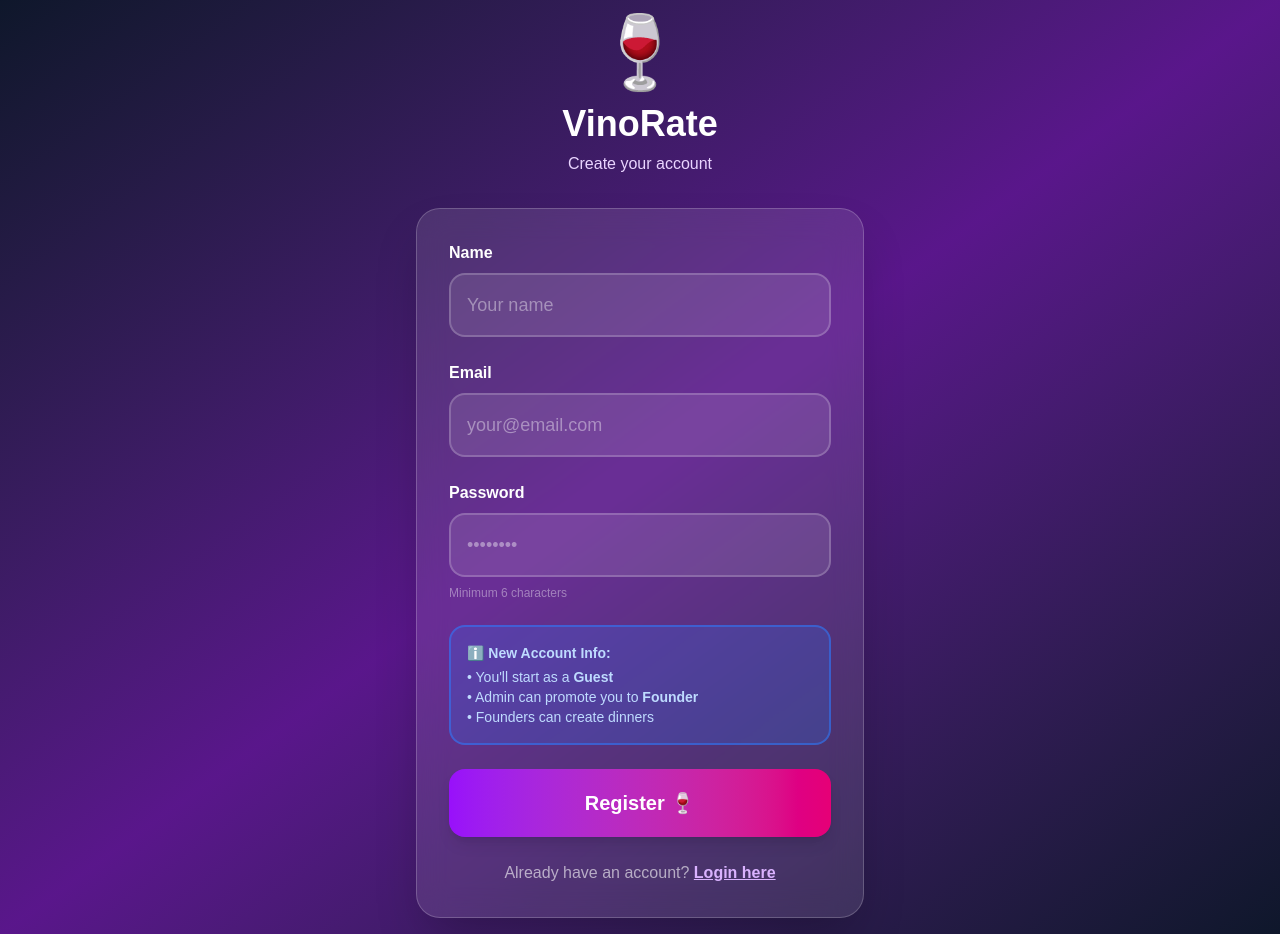
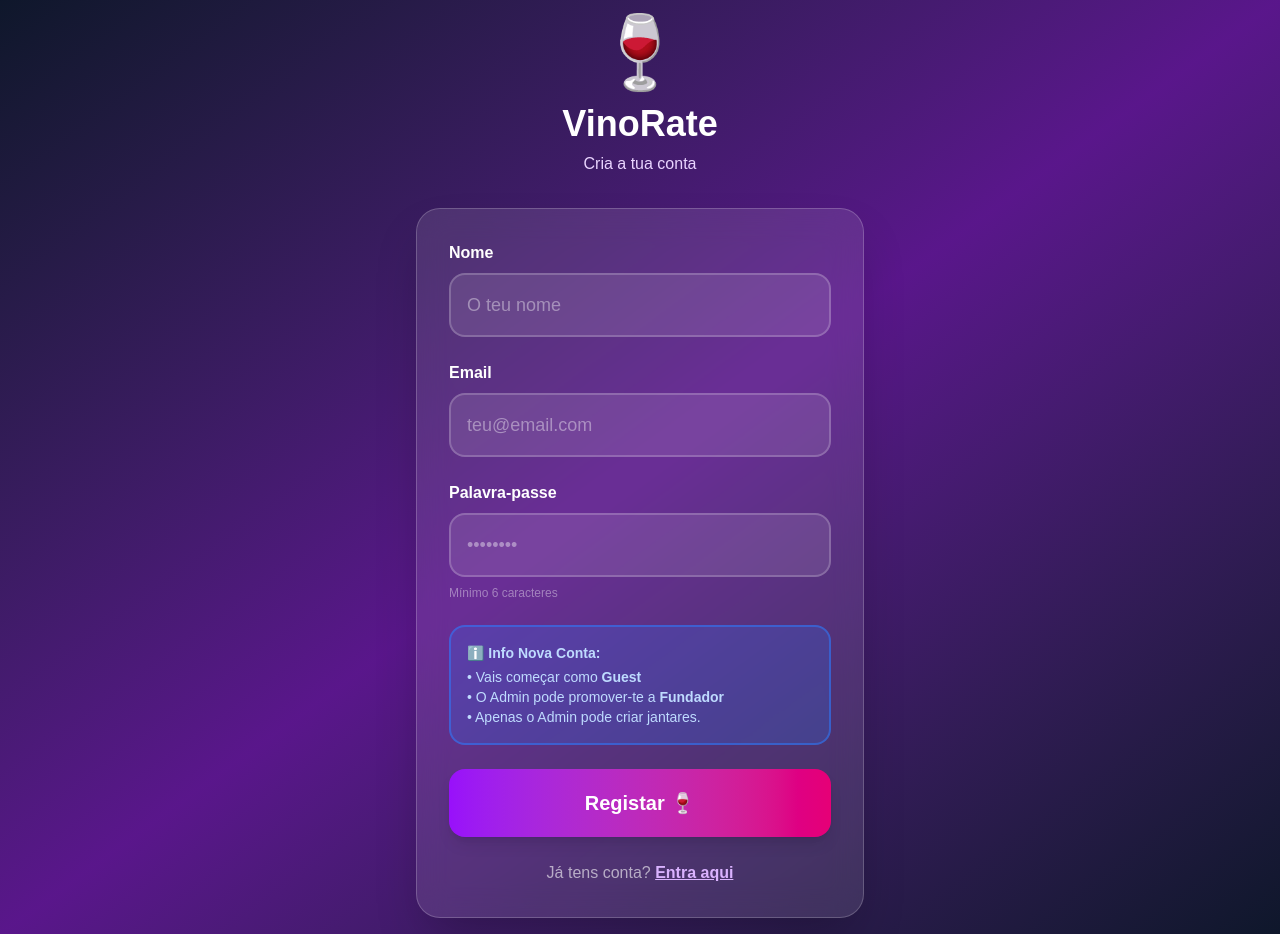
Before and after one commit to zecarreira/wine-app, a Next.js app: page /register in a window 1280 px wide. Built offline with nearby package versions, Linux system fonts and the light colour scheme.

Commit message:
Atualizações terminadas. PONTO DE RETORNO 2.1

```diff
--- a/app/register/page.tsx
+++ b/app/register/page.tsx
@@ -42,7 +42,7 @@ export default function RegisterPage() {
       } else {
         setError(data.error || "Registration failed");
       }
-    } catch (error) {
+    } catch {
       setError("Network error. Please try again.");
     } finally {
       setLoading(false);
@@ -50,13 +50,13 @@ export default function RegisterPage() {
   }
 
   return (
-    <div className="min-h-screen bg-gradient-to-br from-slate-900 via-purple-900 to-slate-900 flex items-center justify-center p-4">
+    <div className="min-h-screen bg-linear-to-br from-slate-900 via-purple-900 to-slate-900 flex items-center justify-center p-4">
       <div className="w-full max-w-md">
         {/* Logo/Title */}
         <div className="text-center mb-8">
           <div className="text-7xl mb-4">🍷</div>
           <h1 className="text-4xl font-bold text-white mb-2">VinoRate</h1>
-          <p className="text-purple-200">Create your account</p>
+          <p className="text-purple-200">Cria a tua conta</p>
         </div>
 
         {/* Register Form */}
@@ -65,13 +65,13 @@ export default function RegisterPage() {
             {/* Name */}
             <div>
               <label className="block text-white font-semibold mb-2">
-                Name
+                Nome
               </label>
               <input
                 type="text"
                 value={name}
                 onChange={(e) => setName(e.target.value)}
-                placeholder="Your name"
+                placeholder="O teu nome"
                 required
                 className="w-full bg-white/10 border-2 border-white/20 rounded-2xl px-4 py-4 text-white placeholder:text-white/40 focus:outline-none focus:border-purple-400 text-lg"
               />
@@ -86,7 +86,7 @@ export default function RegisterPage() {
                 type="email"
                 value={email}
                 onChange={(e) => setEmail(e.target.value)}
-                placeholder="your@email.com"
+                placeholder="teu@email.com"
                 required
                 className="w-full bg-white/10 border-2 border-white/20 rounded-2xl px-4 py-4 text-white placeholder:text-white/40 focus:outline-none focus:border-purple-400 text-lg"
               />
@@ -95,7 +95,7 @@ export default function RegisterPage() {
             {/* Password */}
             <div>
               <label className="block text-white font-semibold mb-2">
-                Password
+                Palavra-passe
               </label>
               <input
                 type="password"
@@ -106,7 +106,7 @@ export default function RegisterPage() {
                 minLength={6}
                 className="w-full bg-white/10 border-2 border-white/20 rounded-2xl px-4 py-4 text-white placeholder:text-white/40 focus:outline-none focus:border-purple-400 text-lg"
               />
-              <p className="text-white/40 text-xs mt-2">Minimum 6 characters</p>
+              <p className="text-white/40 text-xs mt-2">Mínimo 6 caracteres</p>
             </div>
 
             {/* Error Message */}
@@ -118,34 +118,34 @@ export default function RegisterPage() {
 
             {/* Info Box */}
             <div className="bg-blue-500/20 border-2 border-blue-500/50 rounded-2xl p-4 text-blue-200 text-sm">
-              <p className="font-semibold mb-1">ℹ️ New Account Info:</p>
+              <p className="font-semibold mb-1">ℹ️ Info Nova Conta:</p>
               <p>
-                • You'll start as a <strong>Guest</strong>
+                • Vais começar como <strong>Guest</strong>
               </p>
               <p>
-                • Admin can promote you to <strong>Founder</strong>
+                • O Admin pode promover-te a <strong>Fundador</strong>
               </p>
-              <p>• Founders can create dinners</p>
+              <p>• Apenas o Admin pode criar jantares.</p>
             </div>
 
             {/* Submit Button */}
             <button
               type="submit"
               disabled={loading}
-              className="w-full bg-gradient-to-r from-purple-600 to-pink-600 text-white px-6 py-5 rounded-2xl font-bold text-xl shadow-lg hover:shadow-purple-500/50 transform hover:scale-[1.02] transition-all duration-200 active:scale-[0.98] disabled:opacity-50 disabled:cursor-not-allowed"
+              className="w-full bg-linear-to-r from-purple-600 to-pink-600 text-white px-6 py-5 rounded-2xl font-bold text-xl shadow-lg hover:shadow-purple-500/50 transform hover:scale-[1.02] transition-all duration-200 active:scale-[0.98] disabled:opacity-50 disabled:cursor-not-allowed"
             >
-              {loading ? "Creating account..." : "Register 🍷"}
+              {loading ? "A criar conta..." : "Registar 🍷"}
             </button>
 
             {/* Login Link */}
             <div className="text-center">
               <p className="text-white/60">
-                Already have an account?{" "}
+                Já tens conta?{" "}
                 <Link
                   href="/login"
                   className="text-purple-300 hover:text-white font-semibold underline"
                 >
-                  Login here
+                  Entra aqui
                 </Link>
               </p>
             </div>
```
